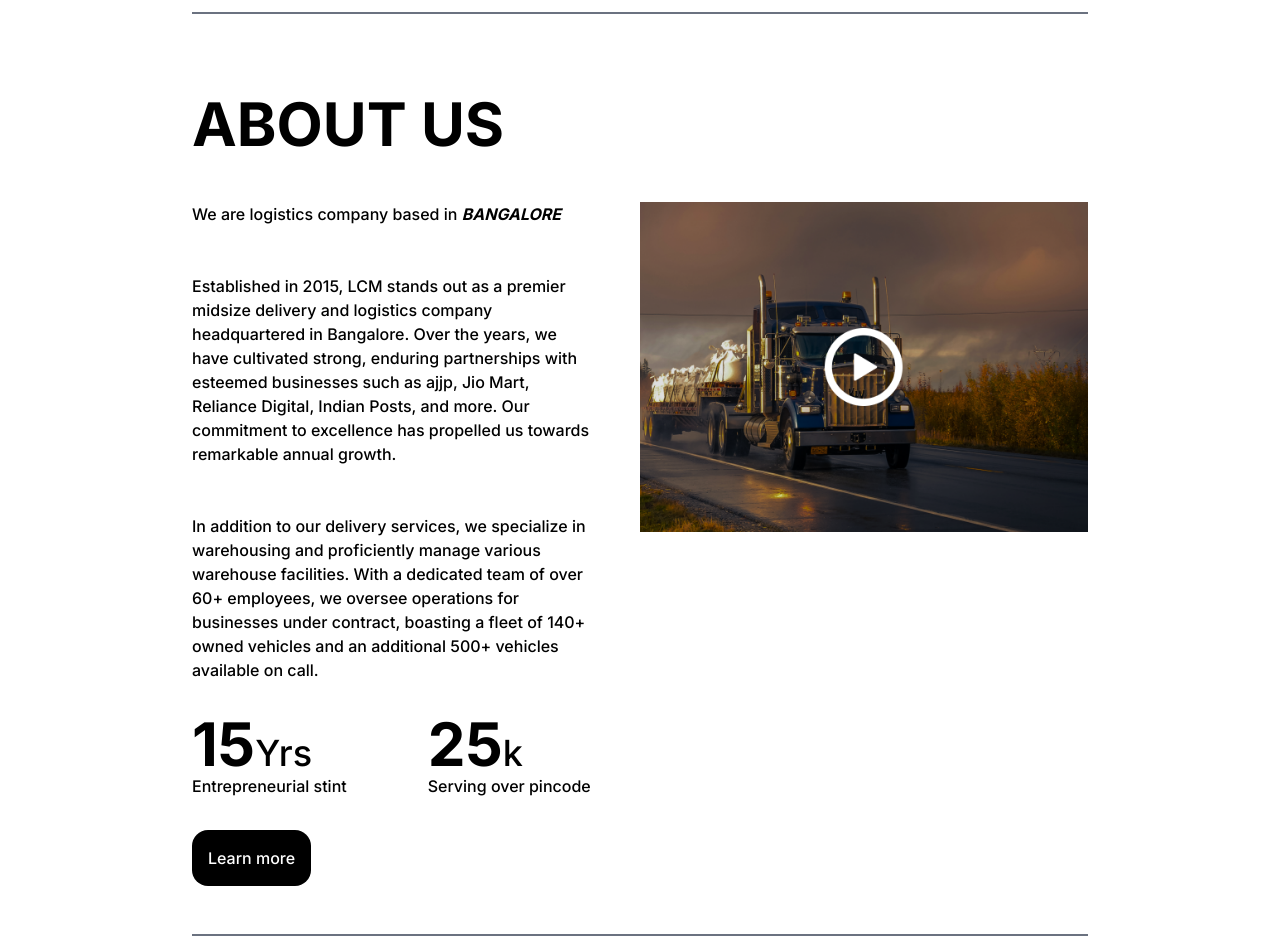
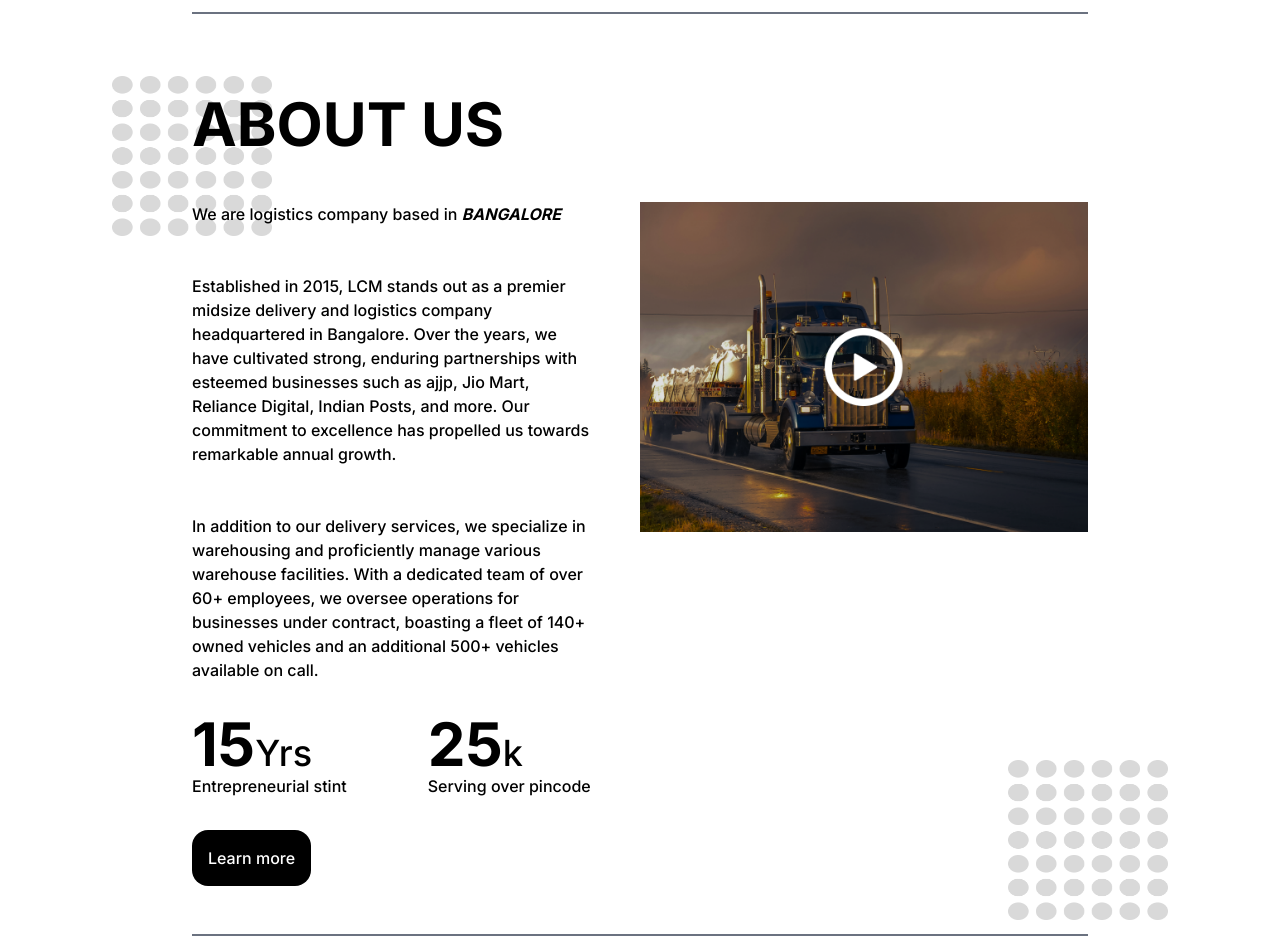
Before and after one commit to Vivek7038/lcm-logistics-next, a Next.js app: page / in a window 1280 px wide. Shown: the part 2656-3608 px from the top of the page. Built offline with nearby package versions, Linux system fonts and the light colour scheme.

Commit message:
Added bubble designs

```diff
--- a/app/page.js
+++ b/app/page.js
@@ -130,7 +130,9 @@ Base`,
 
         {/*    ---------------------About us*/}
 <div className={"flex justify-center w-[100%]"}>
-    <div className={"w-[70%]"}>
+    <div className={"w-[70%]  relative"}>
+        <img src={"bubblebg.png"} alt={""} className={"absolute h-40 w-40 -z-10 top-20 -left-20"} />
+        <img src={"bubblebg.png"} alt={""} className={"absolute h-40 w-40 -z-10 bottom-8 -right-20"}/>
         <div className={"line w-[100%] h-0 border-[1px] border-solid border-gray-500 mt-4 mb-20"}></div>
         <div className={"font-bold text-6xl"}>
             ABOUT US
```
Also changed, not shown: public/bubblebg.png (added).
